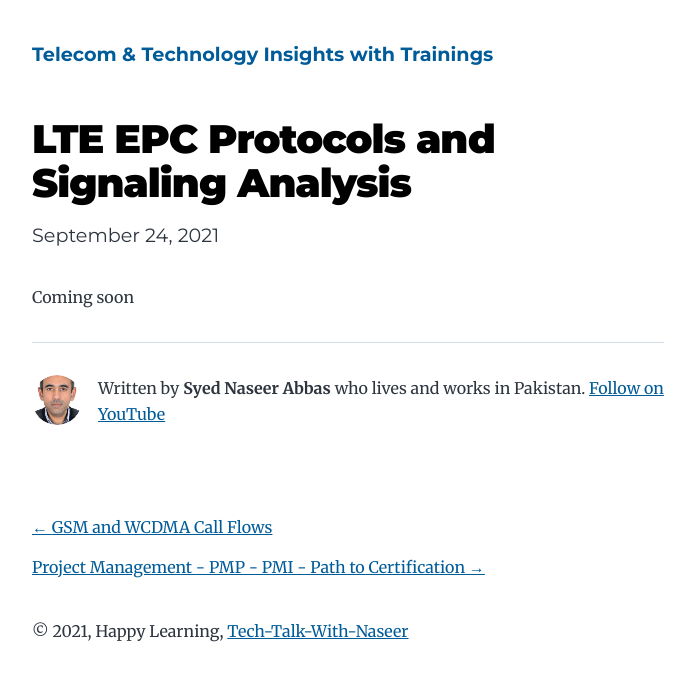
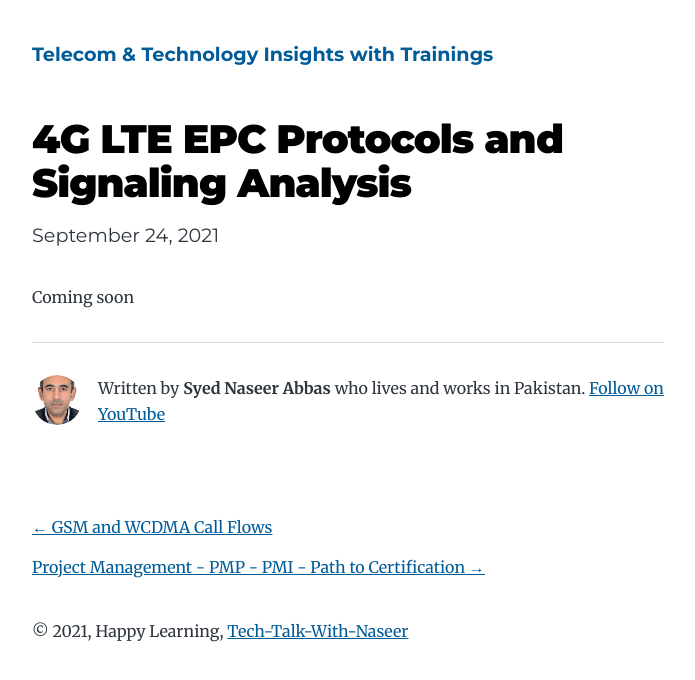
Before and after one commit to syed-naseer-abbas/myblogsstarter, a Gatsby site: page /lte-epc-protocols-and-signaling-analysis/ in a window 1280 px wide. Shown: the whole page, without its empty margins (292-987 px from the left). Built offline with nearby package versions, Linux system fonts and the light colour scheme; Gatsby itself is replaced by a stand-in of ours.

Commit message:
Update Blog “lte-epc-protocols-and-signaling-analysis/index”

```diff
--- a/content/blog/lte-epc-protocols-and-signaling-analysis/index.md
+++ b/content/blog/lte-epc-protocols-and-signaling-analysis/index.md
@@ -1,5 +1,5 @@
 ---
-title: LTE EPC Protocols and Signaling Analysis
+title: 4G LTE EPC Protocols and Signaling Analysis
 date: 2021-09-24T10:17:28.012Z
 description: LTE EPC Protocols and Signaling Analysis
 ---
```
